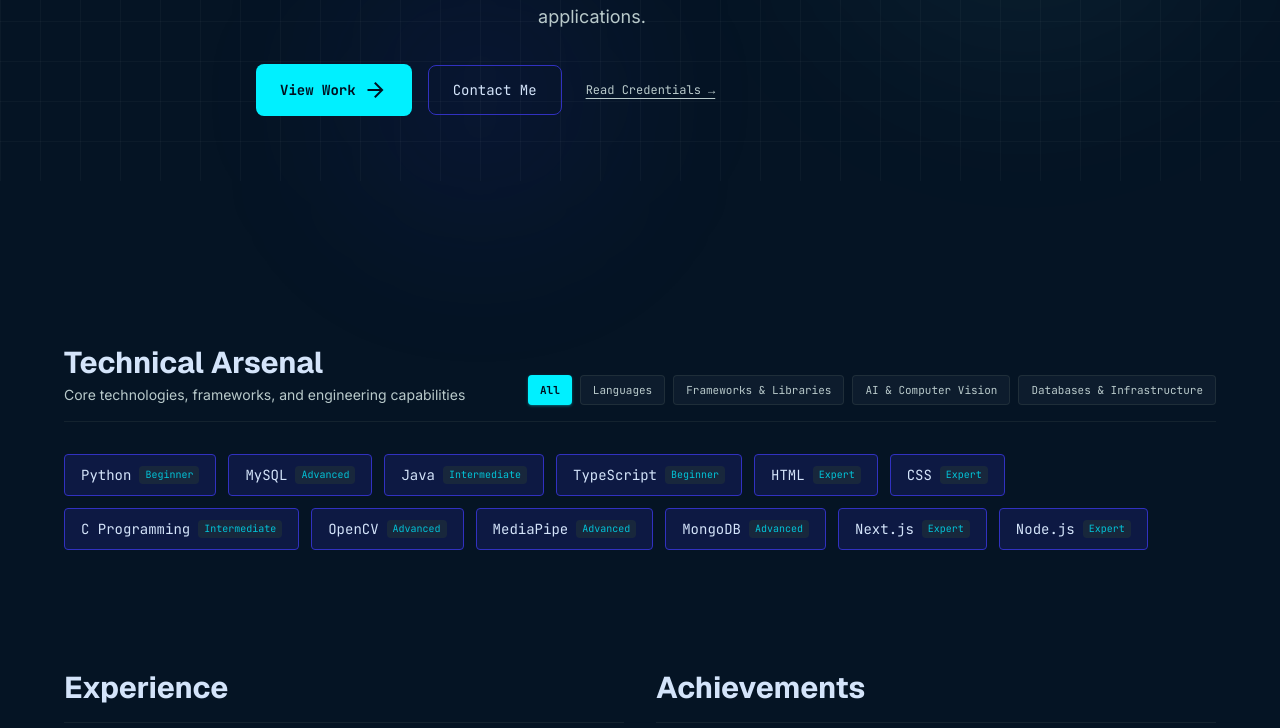
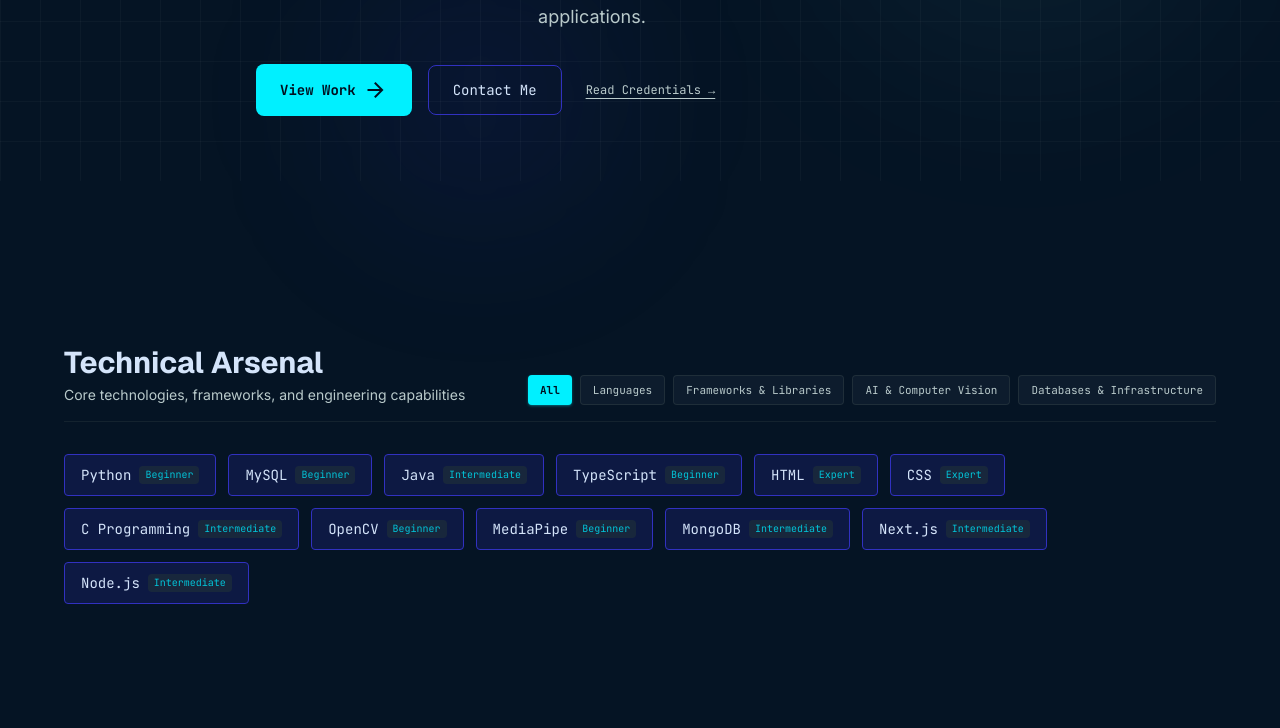
Before and after one commit to kanishka-2007-tech/portfolio, a React (Vite) app: page / in a window 1280 px wide. Shown: the part 619-1347 px from the top of the page. Built offline with nearby package versions, Linux system fonts and the light colour scheme.

Commit message:
language diff

```diff
--- a/src/data/portfolioData.ts
+++ b/src/data/portfolioData.ts
@@ -12,7 +12,7 @@ export const SKILLS_DATA: Skill[] = [
     id: 'mysql',
     name: 'MySQL',
     category: 'Databases & Infrastructure',
-    level: 'Advanced',
+    level: 'Beginner',
     description: 'Relational database schema design, indexing, performance optimization, and complex SQL joins.'
   },
   {
@@ -54,35 +54,35 @@ export const SKILLS_DATA: Skill[] = [
     id: 'opencv',
     name: 'OpenCV',
     category: 'AI & Computer Vision',
-    level: 'Advanced',
+    level: 'Beginner',
     description: 'Real-time image processing, object detection, feature extraction, and computer vision filters.'
   },
   {
     id: 'mediapipe',
     name: 'MediaPipe',
     category: 'AI & Computer Vision',
-    level: 'Advanced',
+    level: 'Beginner',
     description: 'Cross-platform ML solutions for hand tracking, face mesh, landmark detection, and gesture recognition.'
   },
   {
     id: 'mongodb',
     name: 'MongoDB',
     category: 'Databases & Infrastructure',
-    level: 'Advanced',
+    level: 'Intermediate',
     description: 'NoSQL document database architecture, aggregation pipelines, schema indexing, and mongoose ODM.'
   },
   {
     id: 'nextjs',
     name: 'Next.js',
     category: 'Frameworks & Libraries',
-    level: 'Expert',
+    level: 'Intermediate',
     description: 'React application framework with App Router, SSR/SSG rendering, server actions, and API endpoints.'
   },
   {
     id: 'nodejs',
     name: 'Node.js',
     category: 'Frameworks & Libraries',
-    level: 'Expert',
+    level: 'Intermediate',
     description: 'Event-driven, non-blocking asynchronous backend servers with Express, REST APIs, and microservices.'
   }
 ];
```
